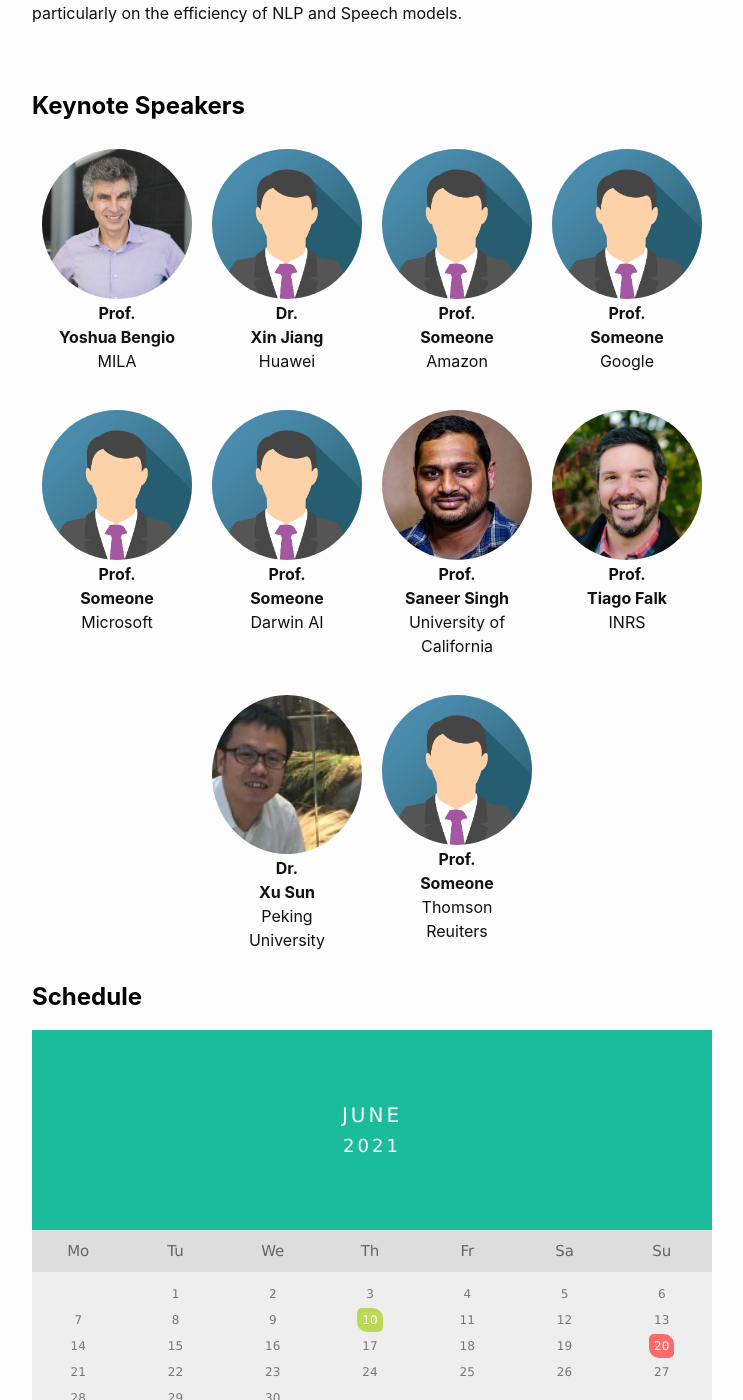
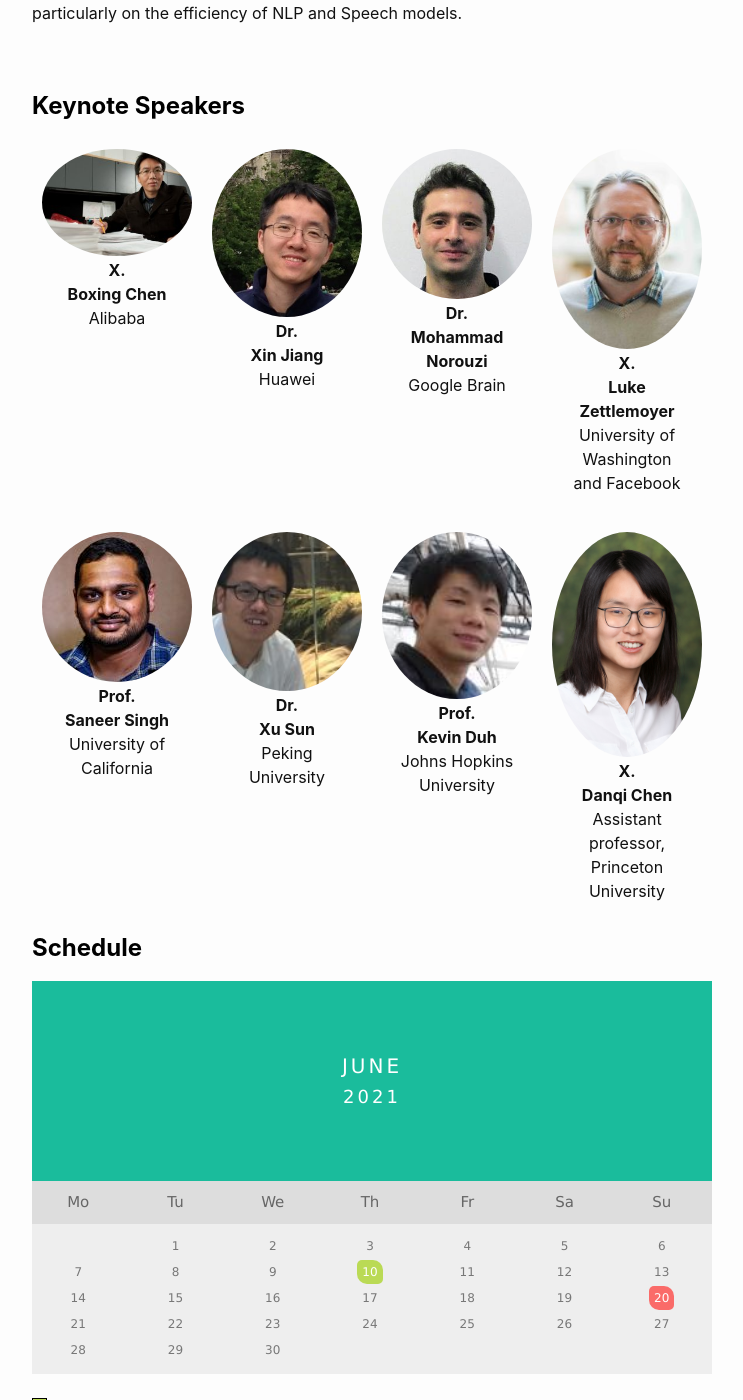
Before and after one commit to newsumm/newsumm.github.io, a Jekyll site: the page built from index.md, in a window 1280 px wide and 1400 px high, scrolled down 734 px. Shown: the whole window, without its empty margins (268-1011 px from the left). Built offline with Jekyll 4.4.1, drawn with Linux system fonts in a browser that asks for light colours.

Commit message:
New list of keynotes

```diff
--- a/index.md
+++ b/index.md
@@ -35,19 +35,19 @@ Given the increasing interest in TML, the development of models that takes into
 <h2 class="blackpar_title" id="keynotes">Keynote Speakers</h2>
 <div class="row">
 	<div class="card column">
-	  <img src="/images/bengio.jpg" alt="Yoshua Bengio" style="width:100%; border-radius:50%;">
+	  <img src="/images/boxing.jpg" alt="Boxing Chen" style="width:100%; border-radius:50%;">
 	  <div class="container">
 		<center>
 		<h4>
-			<b>Prof.<br>Yoshua Bengio</b>
+			<b>X.<br>Boxing Chen</b>
 			<br>
-			MILA
+			Alibaba
 		</h4>
 		</center>
 	  </div>
 	</div>
 	<div class="card column">
-	  <img src="/images/img_avatar.png" alt="Xin Jiang" style="width:100%; border-radius:50%;">
+	  <img src="/images/xinjiang.jpg" alt="Xin Jiang" style="width:100%; border-radius:50%;">
 	  <div class="container">
 		<center>
 		<h4>
@@ -59,55 +59,31 @@ Given the increasing interest in TML, the development of models that takes into
 	  </div>
 	</div>
 	<div class="card column">
-	  <img src="/images/img_avatar.png" alt="someone" style="width:100%; border-radius:50%;">
+	  <img src="/images/norouzi.jpg" alt="Mohammad Norouzi" style="width:100%; border-radius:50%;">
 	  <div class="container">
 		<center>
 		<h4>
-			<b>Prof.<br>Someone</b>
+			<b>Dr.<br>Mohammad Norouzi</b>
 			<br>
-			Amazon
+			Google Brain
 		</h4>
 		</center>
 	  </div>
 	</div>
 	<div class="card column">
-	  <img src="/images/img_avatar.png" alt="someone" style="width:100%; border-radius:50%;">
+	  <img src="/images/zettlemoyer.jpg" alt="Luke Zettlemoyer" style="width:100%; border-radius:50%;">
 	  <div class="container">
 		<center>
 		<h4>
-			<b>Prof.<br>Someone</b>
+			<b>X.<br>Luke Zettlemoyer</b>
 			<br>
-			Google
+			University of Washington and Facebook
 		</h4>
 		</center>
 	  </div>
 	</div>
 </div>
 <div class="row">
-	<div class="card column">
-	  <img src="/images/img_avatar.png" alt="someone" style="width:100%; border-radius:50%;">
-	  <div class="container">
-		<center>
-		<h4>
-			<b>Prof.<br>Someone</b>
-			<br>
-			Microsoft
-		</h4>
-		</center>
-	  </div>
-	</div>
-	<div class="card column">
-	  <img src="/images/img_avatar.png" alt="someone" style="width:100%; border-radius:50%;">
-	  <div class="container">
-		<center>
-		<h4>
-			<b>Prof.<br>Someone</b>
-			<br>
-			Darwin AI
-		</h4>
-		</center>
-	  </div>
-	</div>
 	<div class="card column">
 	  <img src="/images/sameer_singh.jpg" alt="Saneer Singh" style="width:100%; border-radius:50%;">
 	  <div class="container">
@@ -121,20 +97,6 @@ Given the increasing interest in TML, the development of models that takes into
 	  </div>
 	</div>
 	<div class="card column">
-	  <img src="/images/tiago_falk.png" alt="Tiago Falk" style="width:100%; border-radius:50%;">
-	  <div class="container">
-		<center>
-		<h4>
-			<b>Prof.<br>Tiago Falk</b>
-			<br>
-			INRS
-		</h4>
-		</center>
-	  </div>
-	</div>
-</div>
-<div class="row">
-	<div class="card column" style="margin-left:25%;">
 	  <img src="/images/xu_sun.jpg" alt="Xu Sun" style="width:100%; border-radius:50%;">
 	  <div class="container">
 		<center>
@@ -147,13 +109,25 @@ Given the increasing interest in TML, the development of models that takes into
 	  </div>
 	</div>
 	<div class="card column">
-	  <img src="/images/img_avatar.png" alt="someone" style="width:100%; border-radius:50%;">
+	  <img src="/images/kevin.jpg" alt="Kevin Duh" style="width:100%; border-radius:50%;">
 	  <div class="container">
 		<center>
 		<h4>
-			<b>Prof.<br>Someone</b>
+			<b>Prof.<br>Kevin Duh</b>
 			<br>
-			Thomson Reuiters
+			Johns Hopkins University
+		</h4>
+		</center>
+	  </div>
+	</div>
+	<div class="card column">
+	  <img src="/images/danqi_2019.jpg" alt="Danqi Chen" style="width:100%; border-radius:50%;">
+	  <div class="container">
+		<center>
+		<h4>
+			<b>X.<br>Danqi Chen</b>
+			<br>
+			Assistant professor, Princeton University
 		</h4>
 		</center>
 	  </div>
```
Also changed, not shown: images/boxing.jpg (added), images/danqi_2019.jpg (added), images/kevin.jpg (added), images/norouzi.jpg (added), images/xinjiang.jpg (added), images/zettlemoyer.jpg (added).
